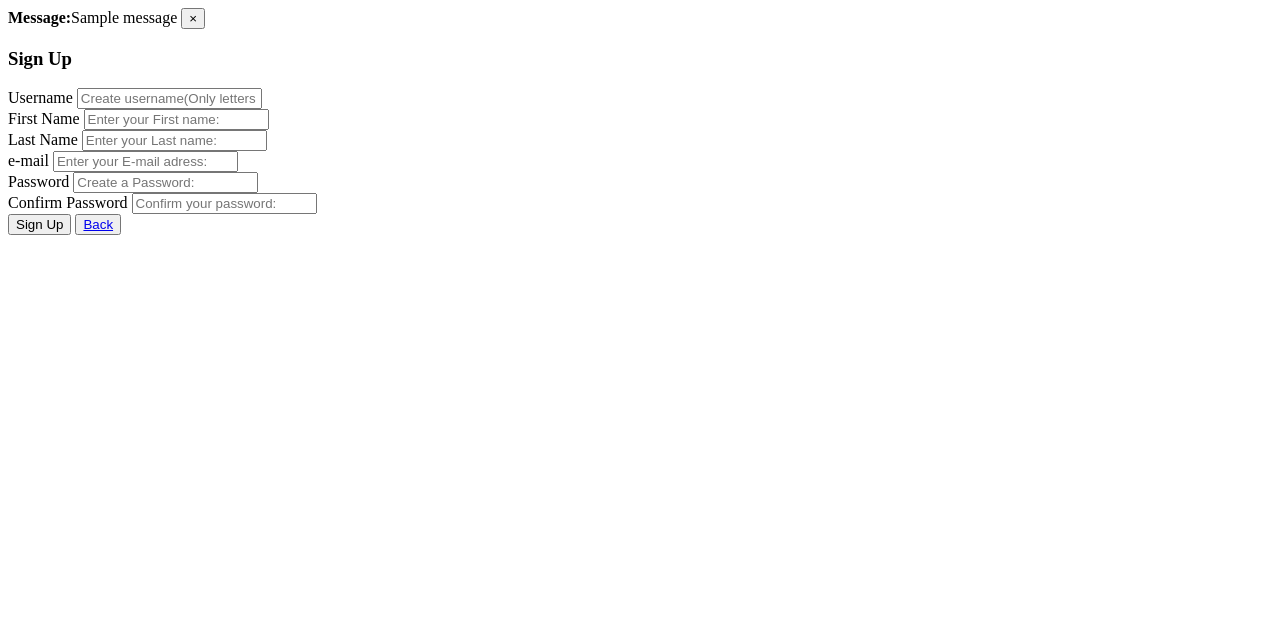
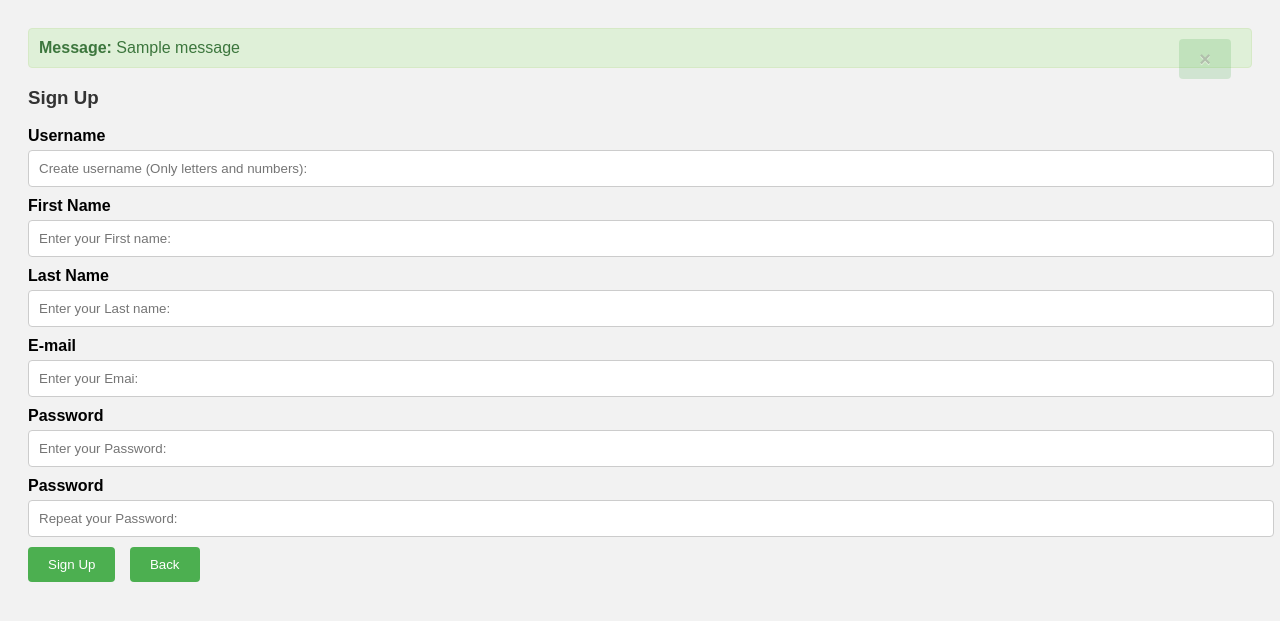
Before and after one commit to Duvnjak00/Django1, a Django app: page /signup in a window 1280 px wide. Shown: the top 621 px of the page. Run offline with Django 4.2, Linux system fonts and the light colour scheme; one stand-in notice (Sample message) is shown.

Commit message:
drugi commit

```diff
--- a/templates/authentication/signup.html
+++ b/templates/authentication/signup.html
@@ -5,13 +5,92 @@
   <meta name="viewport" content="width=device-width, initial-scale=1.0">
   <meta http-equiv="X-UA-Compatible" content="ie=edge">
   <title>Authentication</title>
-    <link rel="stylesheet" href="">
-    <link name="description" content="">
+  <style>
+    body {
+      font-family: Arial, sans-serif;
+      background-color: #f2f2f2;
+      padding: 20px;
+    }
+
+    h3 {
+      color: #333;
+    }
+
+    label {
+      display: block;
+      margin-bottom: 5px;
+      font-weight: bold;
+    }
+
+    input[type="text"],
+    input[type="password"],
+    input[type="email"] {
+      width: 100%;
+      padding: 10px;
+      border: 1px solid #ccc;
+      border-radius: 4px;
+      margin-bottom: 10px;
+    }
+
+    button {
+      padding: 10px 20px;
+      background-color: #4CAF50;
+      color: white;
+      border: none;
+      border-radius: 4px;
+      cursor: pointer;
+      margin-right: 10px;
+    }
+
+    button a {
+      color: white;
+      text-decoration: none;
+    }
+
+    button:hover {
+      background-color: #45a049;
+    }
+
+    .alert {
+      padding: 10px;
+      margin-bottom: 10px;
+      border: 1px solid transparent;
+      border-radius: 4px;
+    }
+
+    .alert-success {
+      color: #3c763d;
+      background-color: #dff0d8;
+      border-color: #d6e9c6;
+    }
+
+    .alert-danger {
+      color: #a94442;
+      background-color: #f2dede;
+      border-color: #ebccd1;
+    }
+
+    .close {
+      float: right;
+      font-size: 20px;
+      font-weight: bold;
+      line-height: 1;
+      color: #000;
+      text-shadow: 0 1px 0 #fff;
+      opacity: .2;
+    }
+
+    .close:hover {
+      color: #000;
+      text-decoration: none;
+      opacity: .5;
+    }
+  </style>
 </head>
 <body>
   {% for message in messages %}
-    <div class="alert alert={{message.tags}} alert-dismissible fade show" role="alert">
-    <strong>Message:</strong>{{ message }}
+  <div class="alert alert-{{message.tags}} alert-dismissible fade show" role="alert">
+    <strong>Message:</strong> {{ message }}
     <button type="button" class="close" data-dismiss="alert" aria-label="Close">
       <span aria-hidden="true">&times;</span>
     </button>
@@ -21,37 +100,29 @@
   <h3>Sign Up</h3>
   <form action="/signup" method="POST">
     {% csrf_token %}
-        <label for="">Username</label>
-        <input type="text" name="username" id="username" placeholder="Create username(Only letters and numbers):" required>
+    <label for="username">Username</label>
+    <input type="text" name="username" id="username" placeholder="Create username (Only letters and numbers):" required>
     <br>
 
-        <label for="">First Name</label>
+    <label for="fname">First Name</label>
     <input type="text" name="fname" id="fname" placeholder="Enter your First name:" required>
     <br>
 
-        <label for="">Last Name</label>
+    <label for="lname">Last Name</label>
     <input type="text" name="lname" id="lname" placeholder="Enter your Last name:" required>
     <br>
 
-        <label for="">e-mail</label>
-        <input type="email" name="email" id="email" placeholder="Enter your E-mail adress:" required>
+    <label for="email">E-mail</label>
+    <input type="email" name="email" id="email" placeholder="Enter your Emai:" required>
     <br>
 
-        <label for="">Password</label>
-        <input type="password" name="pass1" id="pass1" placeholder="Create a Password:" required>
+    <label for="pass1">Password</label>
+    <input type="password" name="pass1" id="pass1" placeholder="Enter your Password:" required>
     <br>
 
-        <label for="">Confirm Password</label>
-        <input type="password" name="pass2" id="pass2" placeholder="Confirm your password:" required>
+    <label for="pass1">Password</label>
+    <input type="password" name="pass2" id="pass2" placeholder="Repeat your Password:" required>
     <br>
 
     <button type="submit">Sign Up</button>
     <button type="submit"><a href="/">Back</a></button>
-
-    </form>
-
-
-
-	<script src=""></script>
-  </body>
-</html>
```
Also changed, not shown: templates/authentication/index.html (+90 -11 lines), templates/authentication/signin.html (+86 -13 lines), db.sqlite3. Lines whose indentation alone changed are shown as unchanged.
